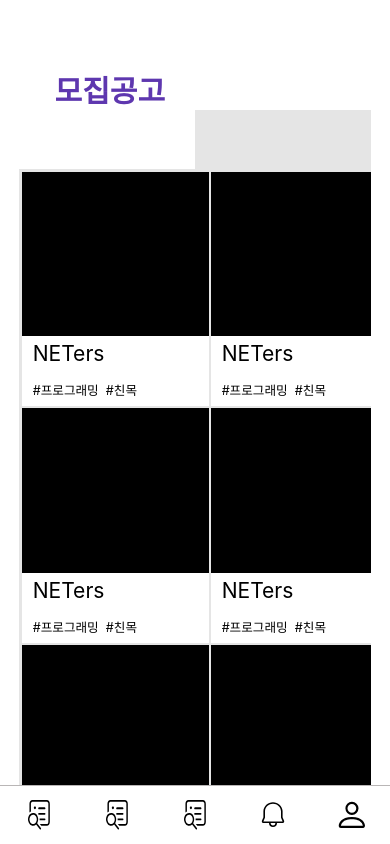
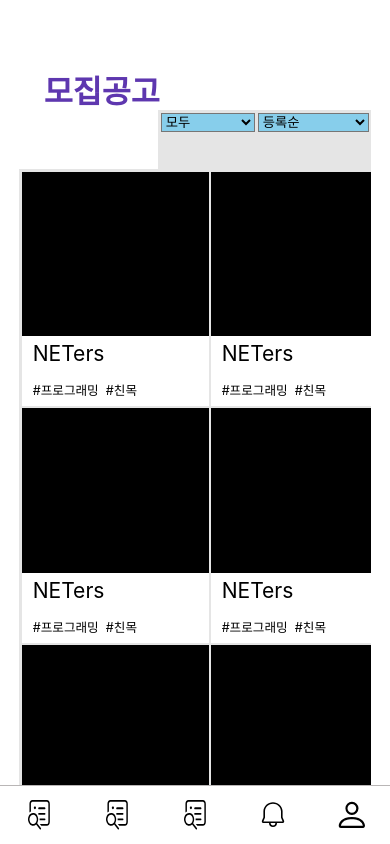
Before and after one commit to Byunjeawoo/NetersProject-Udong, a React Native app: screen /Recruit in a window 390 px wide. Built offline with nearby package versions, Linux system fonts and the light colour scheme.

Commit message:
Ver 4.0
드롭다운 2개 추가

```diff
--- a/package.json
+++ b/package.json
@@ -10,6 +10,7 @@
     "eject": "expo eject"
   },
   "dependencies": {
+    "@react-native-picker/picker": "2.2.1",
     "@react-navigation/native": "^6.0.10",
     "@react-navigation/native-stack": "^6.6.2",
     "expo": "~44.0.0",
--- a/screens/RecruitScreen.js
+++ b/screens/RecruitScreen.js
@@ -5,10 +5,13 @@ import { Button, StyleSheet, TouchableOpacity, Text, View, ScrollView, SafeAreaV
 import {Feather} from "@expo/vector-icons";
 import {IconSearch, IconPlus, IconAlert} from '../util/svg';
 import { horizontalScale, moderateScale, verticalScale } from '../util/scailling';
+import {Picker} from '@react-native-picker/picker';
+
 const { width, height } = Dimensions.get('window');
 
 function RecruitScreen({navigation}){
     const [dataSource, setDataSource] = useState([]);
+    const [selectedLanguage, setSelectedLanguage] = useState();
     useEffect(() => {
     let items = Array.apply(null, Array(60)).map((v, i) => {
         return {
@@ -20,6 +23,7 @@ function RecruitScreen({navigation}){
     //console.log(items);
     }, []);
 
+
     return(
         <View style={{flex:1, backgroundColor:'white'}}>
             <View style={{flex:0.13, backgroundColor:"white"}}>
@@ -27,7 +31,29 @@ function RecruitScreen({navigation}){
             </View>
             <View style={{flex:0.07, backgroundColor:"white", flexDirection:'row',marginLeft:horizontalScale(17.5), width:width-horizontalScale(35)}}>
                 <View style={{flex:5}}></View>
-                <View style={{flex:5,backgroundColor:'#E5E5E5'}}>
+                <View style={{flex:3.5,backgroundColor:'#E5E5E5'}}>
+                    <Picker
+                        style={{backgroundColor:'skyblue', marginLeft:horizontalScale(3), marginTop:verticalScale(3)}}
+                        selectedValue={selectedLanguage}
+                        onValueChange={(itemValue) =>
+                            setSelectedLanguage(itemValue)
+                        }>
+                        <Picker.Item label="모두" value="all" />
+                        <Picker.Item label="학술" value="study" />
+                        <Picker.Item label="봉사" value="help" />
+                    </Picker>
+                </View>
+                <View style={{flex:4.2,backgroundColor:'#E5E5E5'}}>
+                <Picker
+                        style={{backgroundColor:'skyblue', marginLeft:horizontalScale(3), marginTop:verticalScale(3), marginRight: horizontalScale(2)}}
+                        selectedValue={selectedLanguage}
+                        onValueChange={(itemValue) =>
+                            setSelectedLanguage(itemValue)
+                        }>
+                        <Picker.Item label="등록순" value="signSort" />
+                        <Picker.Item label="마감일순" value="deadlineSort" />
+                        <Picker.Item label="이름순" value="nameSort" />
+                    </Picker>
                 </View>
             </View>
             <View style={{flex:0.73, backgroundColor:"white"}}>
@@ -78,12 +104,12 @@ function RecruitScreen({navigation}){
 const styles = StyleSheet.create({
     TextProject:{
         position: 'absolute',
-        left: horizontalScale(50),
+        left: horizontalScale(40),
         top: verticalScale(75),
         /*font-family: 'Ligconsolata',*/
         fontStyle: 'normal',
         fontWeight: '700',
-        fontSize: 30,
+        fontSize: moderateScale(30),
         lineHeight: 31,
         color: '#5E37AF',
     },
```
Also changed, not shown: 1 other file (tests, documents, lock files or other folders).
